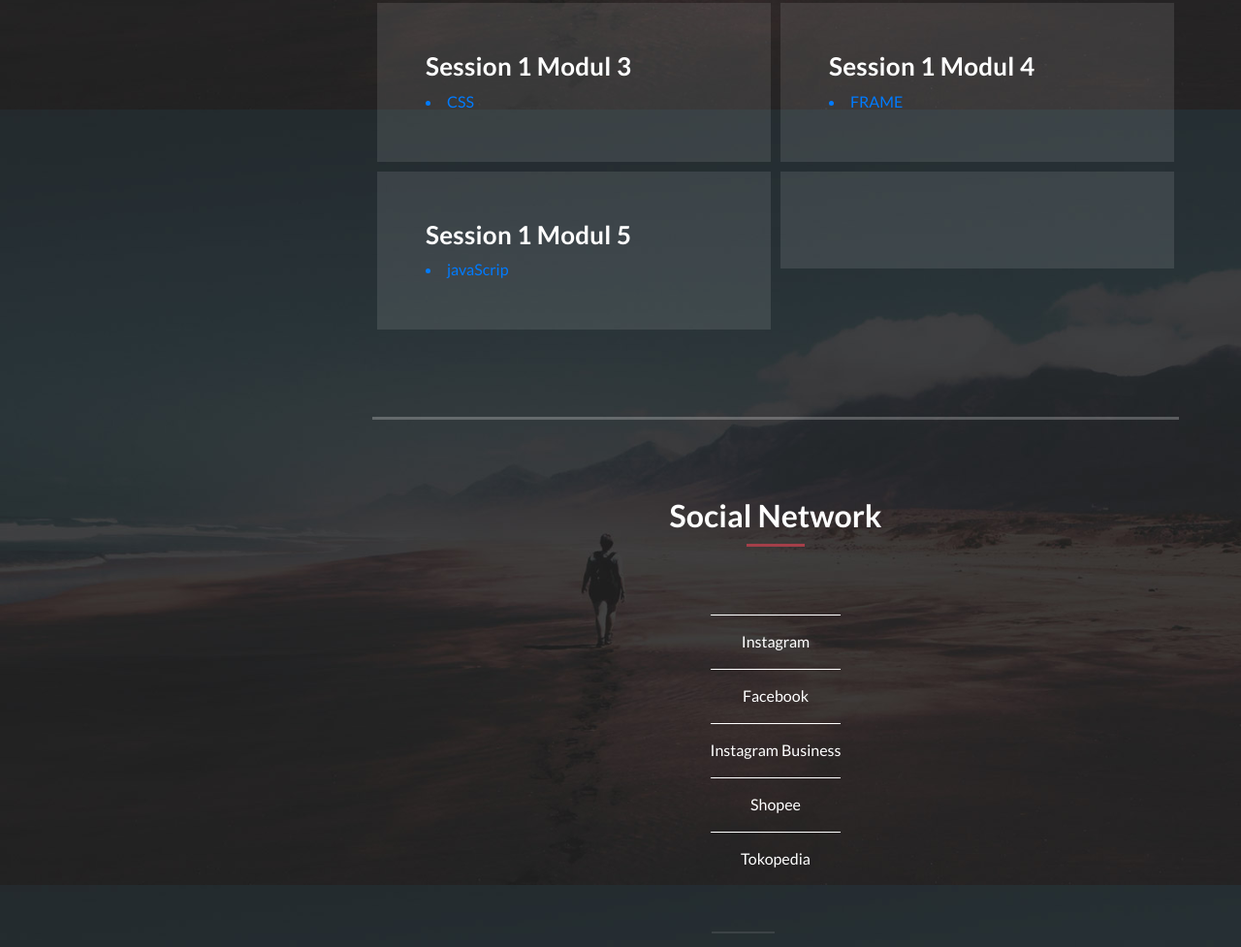
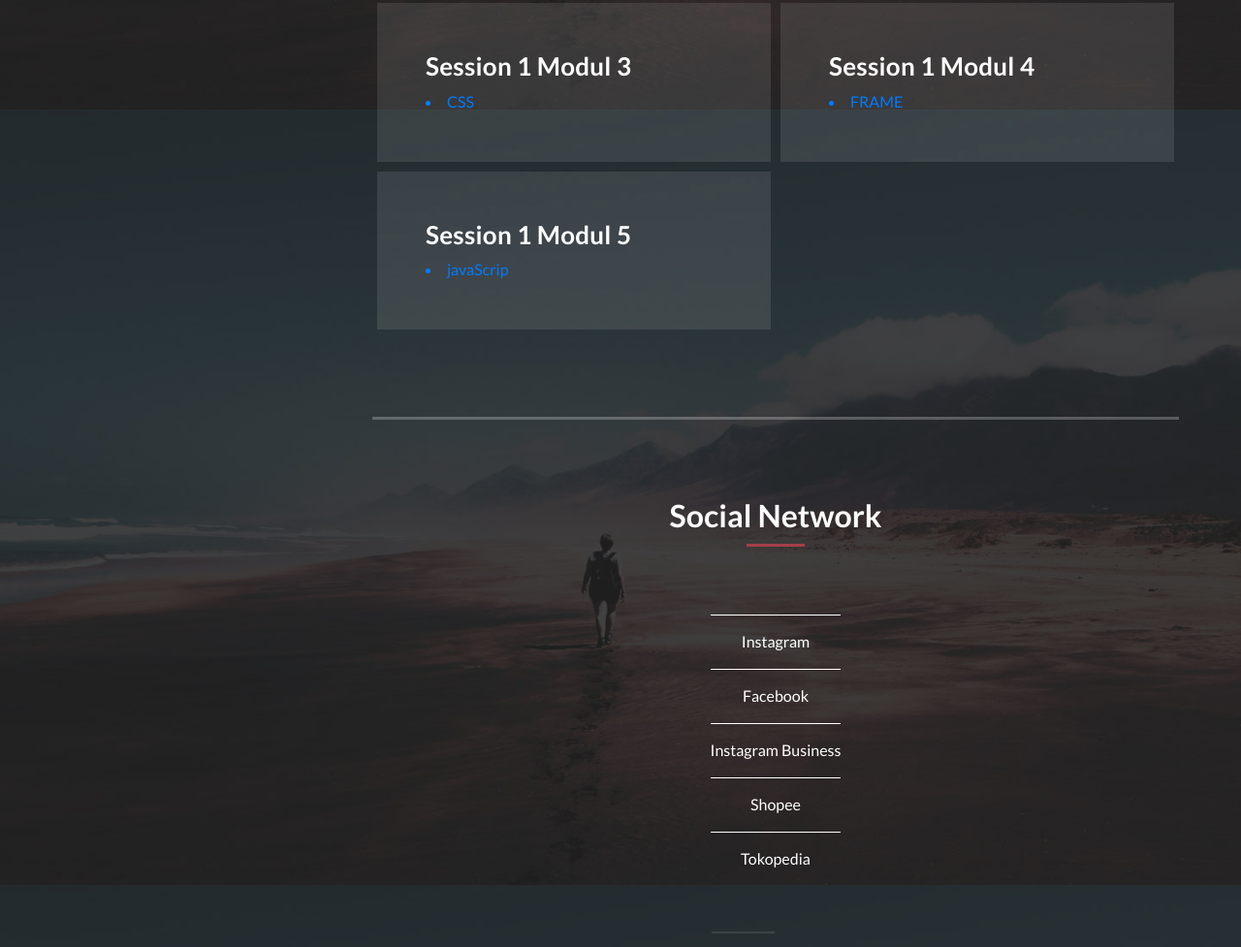
Before and after one commit to ressyfiokta/ressyfiokta.github.io, a plain HTML site: page index.html in a window 1280 px wide. Shown: the part 1487-2464 px from the top of the page at 97% size. Drawn offline with Linux system fonts and the light colour scheme.

Commit message:
Update index.html

```diff
--- a/index.html
+++ b/index.html
@@ -167,9 +167,7 @@ target="_blank">Instagram</a></h1>
               </div>
             </div>
             <div class="col-md-6">
-              <div class="service-item">
 
-              </div>
             </div>
           </div>
         </div>
```
